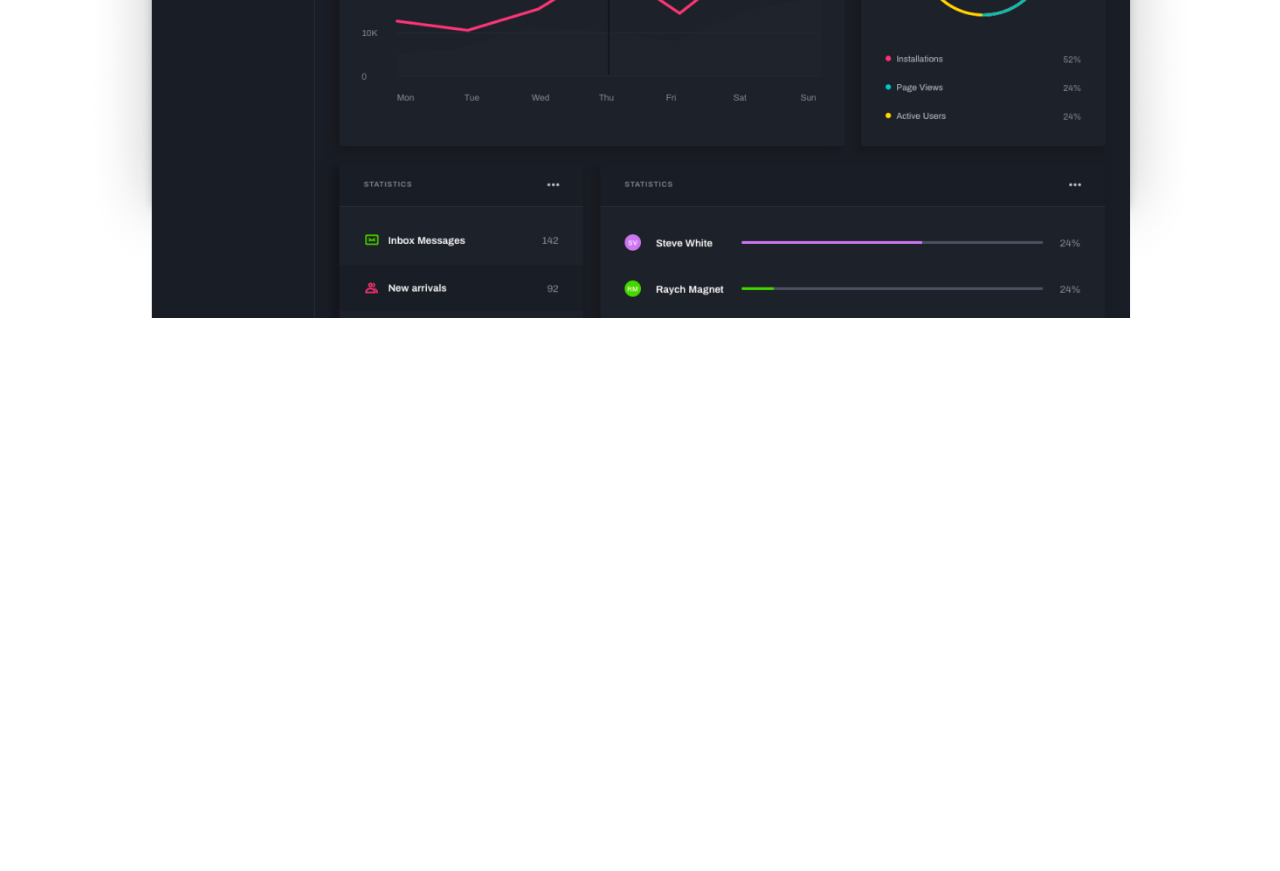
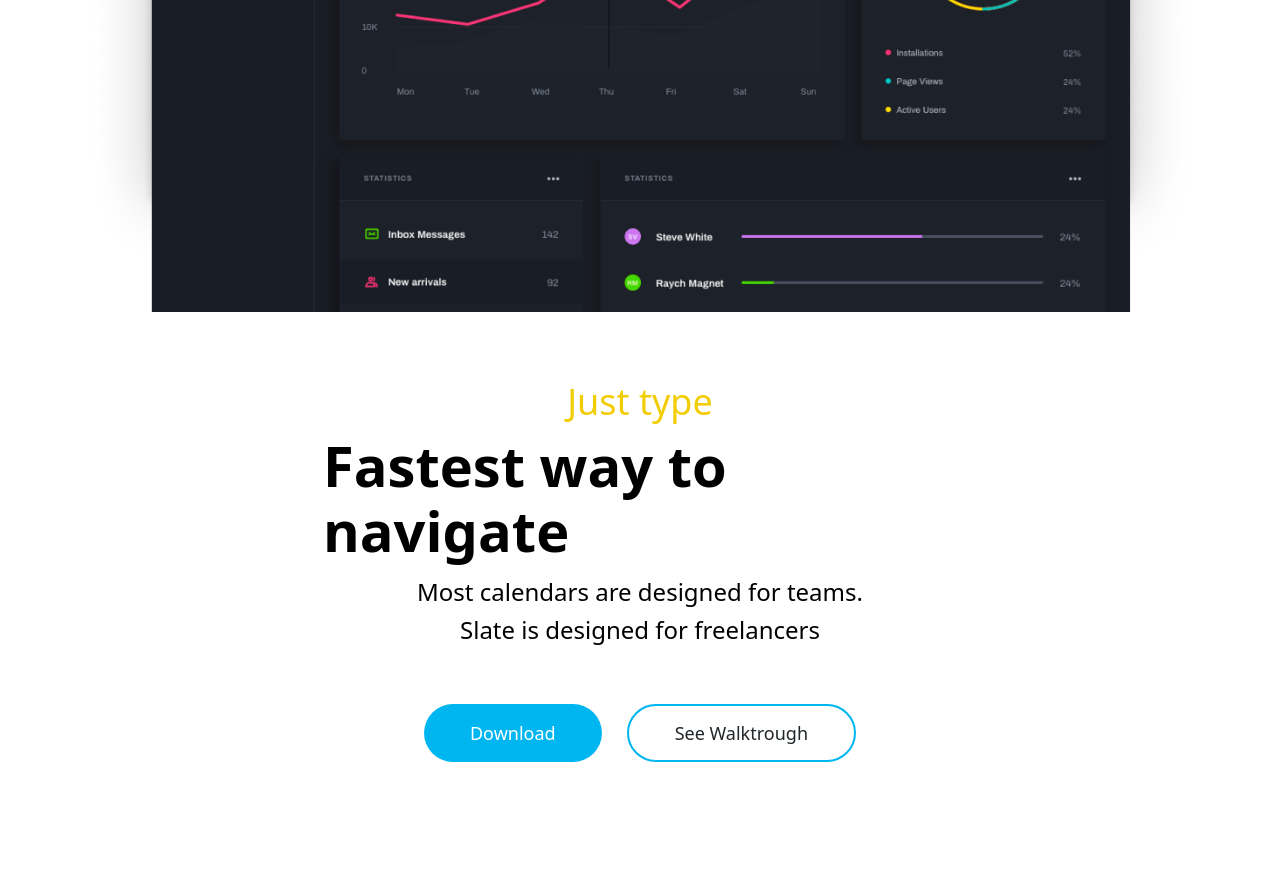
Before and after one commit to mirfanwebdev/FigmaLand-Landing-Page, a plain HTML site: page index.html in a window 1280 px wide. Shown: the part 1212-2083 px from the top of the page. Before the commit the page ends 1535 px from the top, so only its background shows below. Drawn offline with Linux system fonts and the light colour scheme.

Commit message:
add second section

```diff
--- a/index.html
+++ b/index.html
@@ -35,5 +35,20 @@
         <img src="assets/screen.png" alt="screen" />
       </div>
     </section>
+    <section class="hero-2">
+      <div class="container-section">
+        <h2>Just type</h2>
+        <h1>Fastest way to navigate</h1>
+        <p>
+          Most calendars are designed for teams.
+          <br />
+          Slate is designed for freelancers
+        </p>
+        <div class="container-button-2">
+          <button>Download</button>
+          <button>See Walktrough</button>
+        </div>
+      </div>
+    </section>
   </body>
 </html>
--- a/style.css
+++ b/style.css
@@ -1,5 +1,6 @@
 :root {
   --primary: #00b6f0;
+  --secondary: #f3cd03;
   --light: #fff;
   --dark-text: #20262a;
 }
@@ -73,7 +74,7 @@
 }
 
 .container-button-2 button {
-  padding: 20px 46px;
+  padding: 15px 46px;
   border: none;
   border-radius: 85px;
   font-size: 18px;
@@ -87,6 +88,7 @@
 .container-button-2 button:last-child {
   background-color: var(--light);
   color: var(--dark-text);
+  border: 2px solid var(--primary);
 }
 
 .container-image {
@@ -98,3 +100,36 @@
   height: auto;
   width: 100%;
 }
+
+.hero-2 {
+  padding: 64px 200px;
+  display: flex;
+  justify-content: center;
+}
+
+.container-section {
+  width: 634px;
+  display: flex;
+  flex-direction: column;
+  align-items: center;
+  gap: 10px;
+}
+
+.container-section h2 {
+  color: var(--secondary);
+  font-size: 36px;
+  font-weight: 450;
+  line-height: 42px;
+}
+
+.container-section h1 {
+  font-size: 56px;
+  font-weight: 600;
+  line-height: 65px;
+}
+
+.container-section p {
+  font-size: 24px;
+  line-height: 38px;
+  text-align: center;
+}
```
